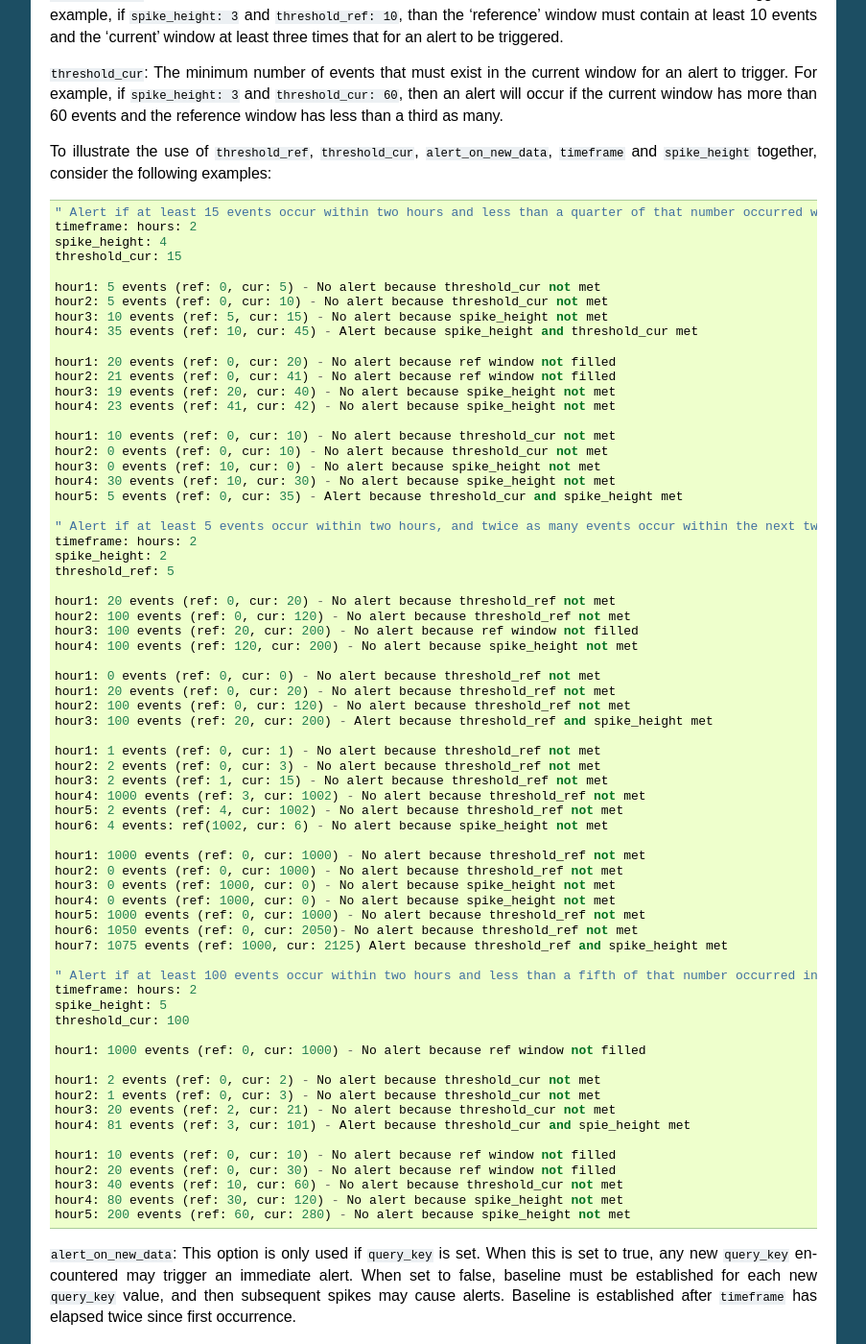
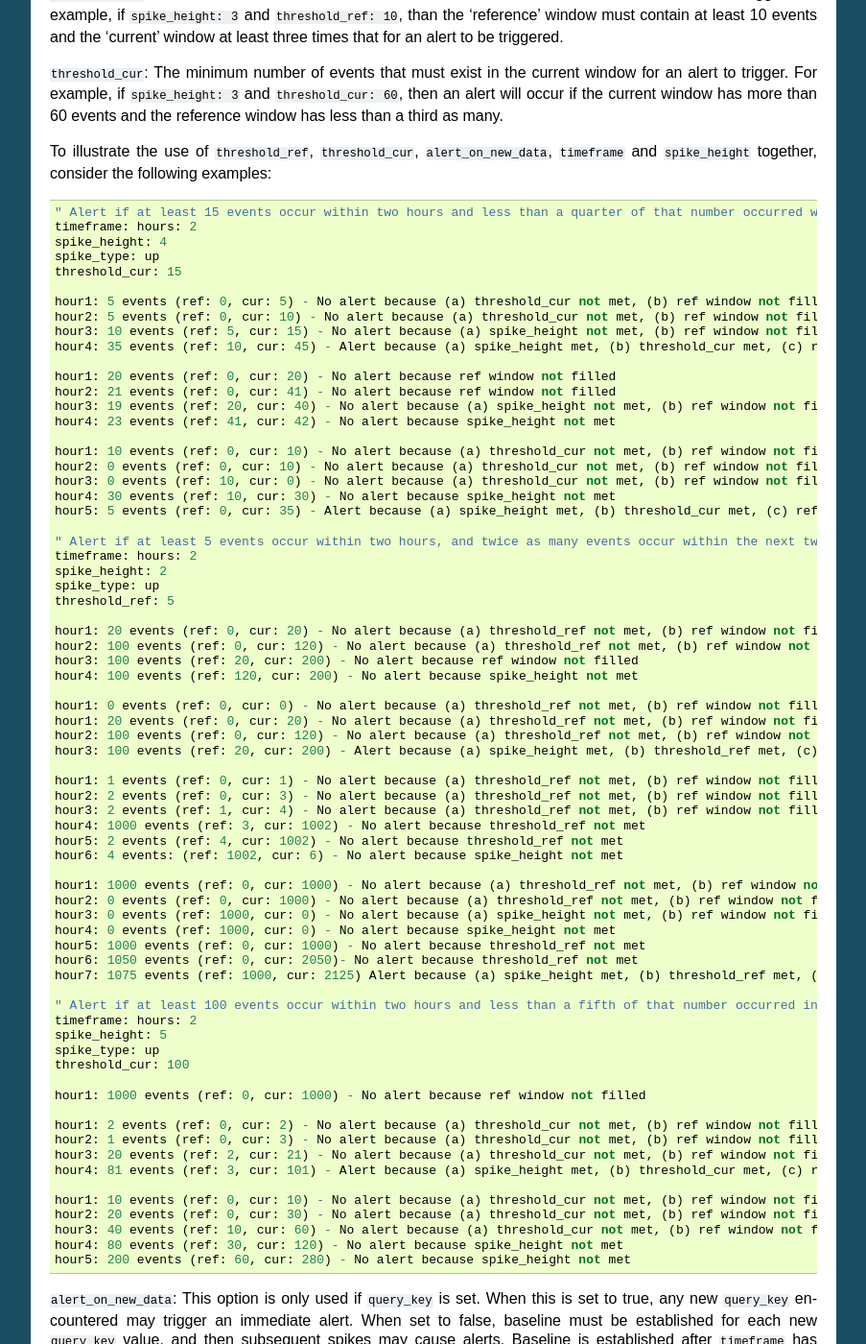
Before and after one commit to Yelp/elastalert, a Sphinx documentation site: the page built from docs/source/ruletypes.rst, in a window 1280 px wide and 1400 px high, scrolled down 8394 px. Shown: the whole window at 96% size, without its empty margins (198-1101 px from the left). Built offline with Sphinx 7.4.7, drawn with Linux system fonts in a browser that asks for light colours.

Commit message:
Completing the missing reasons to give more clarity.

```diff
--- a/docs/source/ruletypes.rst
+++ b/docs/source/ruletypes.rst
@@ -450,69 +450,72 @@
     " Alert if at least 15 events occur within two hours and less than a quarter of that number occurred within the previous two hours. "
     timeframe: hours: 2
     spike_height: 4
+    spike_type: up
     threshold_cur: 15
 
-    hour1: 5 events (ref: 0, cur: 5) - No alert because threshold_cur not met
-    hour2: 5 events (ref: 0, cur: 10) - No alert because threshold_cur not met
-    hour3: 10 events (ref: 5, cur: 15) - No alert because spike_height not met
-    hour4: 35 events (ref: 10, cur: 45) - Alert because spike_height and threshold_cur met
+    hour1: 5 events (ref: 0, cur: 5) - No alert because (a) threshold_cur not met, (b) ref window not filled
+    hour2: 5 events (ref: 0, cur: 10) - No alert because (a) threshold_cur not met, (b) ref window not filled
+    hour3: 10 events (ref: 5, cur: 15) - No alert because (a) spike_height not met, (b) ref window not filled
+    hour4: 35 events (ref: 10, cur: 45) - Alert because (a) spike_height met, (b) threshold_cur met, (c) ref window filled
 
     hour1: 20 events (ref: 0, cur: 20) - No alert because ref window not filled
     hour2: 21 events (ref: 0, cur: 41) - No alert because ref window not filled
-    hour3: 19 events (ref: 20, cur: 40) - No alert because spike_height not met
+    hour3: 19 events (ref: 20, cur: 40) - No alert because (a) spike_height not met, (b) ref window not filled
     hour4: 23 events (ref: 41, cur: 42) - No alert because spike_height not met
 
-    hour1: 10 events (ref: 0, cur: 10) - No alert because threshold_cur not met
-    hour2: 0 events (ref: 0, cur: 10) - No alert because threshold_cur not met
-    hour3: 0 events (ref: 10, cur: 0) - No alert because spike_height not met
+    hour1: 10 events (ref: 0, cur: 10) - No alert because (a) threshold_cur not met, (b) ref window not filled
+    hour2: 0 events (ref: 0, cur: 10) - No alert because (a) threshold_cur not met, (b) ref window not filled
+    hour3: 0 events (ref: 10, cur: 0) - No alert because (a) threshold_cur not met, (b) ref window not filled, (c) spike_height not met
     hour4: 30 events (ref: 10, cur: 30) - No alert because spike_height not met
-    hour5: 5 events (ref: 0, cur: 35) - Alert because threshold_cur and spike_height met
+    hour5: 5 events (ref: 0, cur: 35) - Alert because (a) spike_height met, (b) threshold_cur met, (c) ref window filled
 
     " Alert if at least 5 events occur within two hours, and twice as many events occur within the next two hours. "
     timeframe: hours: 2
     spike_height: 2
+    spike_type: up
     threshold_ref: 5
 
-    hour1: 20 events (ref: 0, cur: 20) - No alert because threshold_ref not met
-    hour2: 100 events (ref: 0, cur: 120) - No alert because threshold_ref not met
+    hour1: 20 events (ref: 0, cur: 20) - No alert because (a) threshold_ref not met, (b) ref window not filled
+    hour2: 100 events (ref: 0, cur: 120) - No alert because (a) threshold_ref not met, (b) ref window not filled
     hour3: 100 events (ref: 20, cur: 200) - No alert because ref window not filled
     hour4: 100 events (ref: 120, cur: 200) - No alert because spike_height not met
 
-    hour1: 0 events (ref: 0, cur: 0) - No alert because threshold_ref not met
-    hour1: 20 events (ref: 0, cur: 20) - No alert because threshold_ref not met
-    hour2: 100 events (ref: 0, cur: 120) - No alert because threshold_ref not met
-    hour3: 100 events (ref: 20, cur: 200) - Alert because threshold_ref and spike_height met
+    hour1: 0 events (ref: 0, cur: 0) - No alert because (a) threshold_ref not met, (b) ref window not filled
+    hour1: 20 events (ref: 0, cur: 20) - No alert because (a) threshold_ref not met, (b) ref window not filled
+    hour2: 100 events (ref: 0, cur: 120) - No alert because (a) threshold_ref not met, (b) ref window not filled
+    hour3: 100 events (ref: 20, cur: 200) - Alert because (a) spike_height met, (b) threshold_ref met, (c) ref window filled
 
-    hour1: 1 events (ref: 0, cur: 1) - No alert because threshold_ref not met
-    hour2: 2 events (ref: 0, cur: 3) - No alert because threshold_ref not met
-    hour3: 2 events (ref: 1, cur: 15) - No alert because threshold_ref not met
+    hour1: 1 events (ref: 0, cur: 1) - No alert because (a) threshold_ref not met, (b) ref window not filled
+    hour2: 2 events (ref: 0, cur: 3) - No alert because (a) threshold_ref not met, (b) ref window not filled
+    hour3: 2 events (ref: 1, cur: 4) - No alert because (a) threshold_ref not met, (b) ref window not filled
     hour4: 1000 events (ref: 3, cur: 1002) - No alert because threshold_ref not met
     hour5: 2 events (ref: 4, cur: 1002) - No alert because threshold_ref not met
-    hour6: 4 events: ref(1002, cur: 6) - No alert because spike_height not met
+    hour6: 4 events: (ref: 1002, cur: 6) - No alert because spike_height not met
 
-    hour1: 1000 events (ref: 0, cur: 1000) - No alert because threshold_ref not met
-    hour2: 0 events (ref: 0, cur: 1000) - No alert because threshold_ref not met
-    hour3: 0 events (ref: 1000, cur: 0) - No alert because spike_height not met
+    hour1: 1000 events (ref: 0, cur: 1000) - No alert because (a) threshold_ref not met, (b) ref window not filled
+    hour2: 0 events (ref: 0, cur: 1000) - No alert because (a) threshold_ref not met, (b) ref window not filled
+    hour3: 0 events (ref: 1000, cur: 0) - No alert because (a) spike_height not met, (b) ref window not filled
     hour4: 0 events (ref: 1000, cur: 0) - No alert because spike_height not met
     hour5: 1000 events (ref: 0, cur: 1000) - No alert because threshold_ref not met
     hour6: 1050 events (ref: 0, cur: 2050)- No alert because threshold_ref not met
-    hour7: 1075 events (ref: 1000, cur: 2125) Alert because threshold_ref and spike_height met
+    hour7: 1075 events (ref: 1000, cur: 2125) Alert because (a) spike_height met, (b) threshold_ref met, (c) ref window filled
 
     " Alert if at least 100 events occur within two hours and less than a fifth of that number occurred in the previous two hours. "
     timeframe: hours: 2
     spike_height: 5
+    spike_type: up
     threshold_cur: 100
 
     hour1: 1000 events (ref: 0, cur: 1000) - No alert because ref window not filled
 
-    hour1: 2 events (ref: 0, cur: 2) - No alert because threshold_cur not met
-    hour2: 1 events (ref: 0, cur: 3) - No alert because threshold_cur not met
-    hour3: 20 events (ref: 2, cur: 21) - No alert because threshold_cur not met
-    hour4: 81 events (ref: 3, cur: 101) - Alert because threshold_cur and spie_height met
+    hour1: 2 events (ref: 0, cur: 2) - No alert because (a) threshold_cur not met, (b) ref window not filled
+    hour2: 1 events (ref: 0, cur: 3) - No alert because (a) threshold_cur not met, (b) ref window not filled
+    hour3: 20 events (ref: 2, cur: 21) - No alert because (a) threshold_cur not met, (b) ref window not filled
+    hour4: 81 events (ref: 3, cur: 101) - Alert because (a) spike_height met, (b) threshold_cur met, (c) ref window filled
 
-    hour1: 10 events (ref: 0, cur: 10) - No alert because ref window not filled
-    hour2: 20 events (ref: 0, cur: 30) - No alert because ref window not filled
-    hour3: 40 events (ref: 10, cur: 60) - No alert because threshold_cur not met
+    hour1: 10 events (ref: 0, cur: 10) - No alert because (a) threshold_cur not met, (b) ref window not filled
+    hour2: 20 events (ref: 0, cur: 30) - No alert because (a) threshold_cur not met, (b) ref window not filled
+    hour3: 40 events (ref: 10, cur: 60) - No alert because (a) threshold_cur not met, (b) ref window not filled
     hour4: 80 events (ref: 30, cur: 120) - No alert because spike_height not met
     hour5: 200 events (ref: 60, cur: 280) - No alert because spike_height not met
 
```
